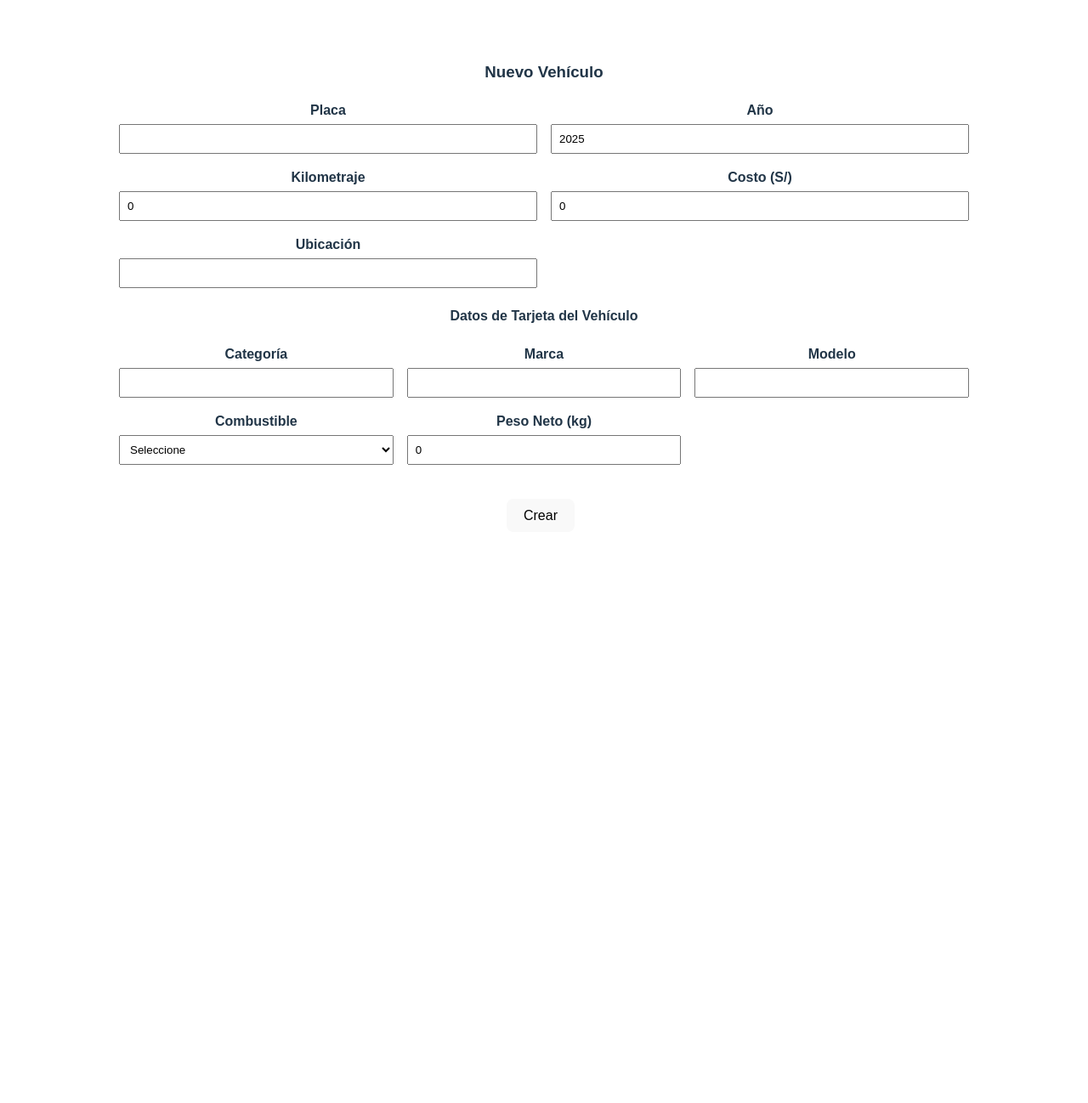
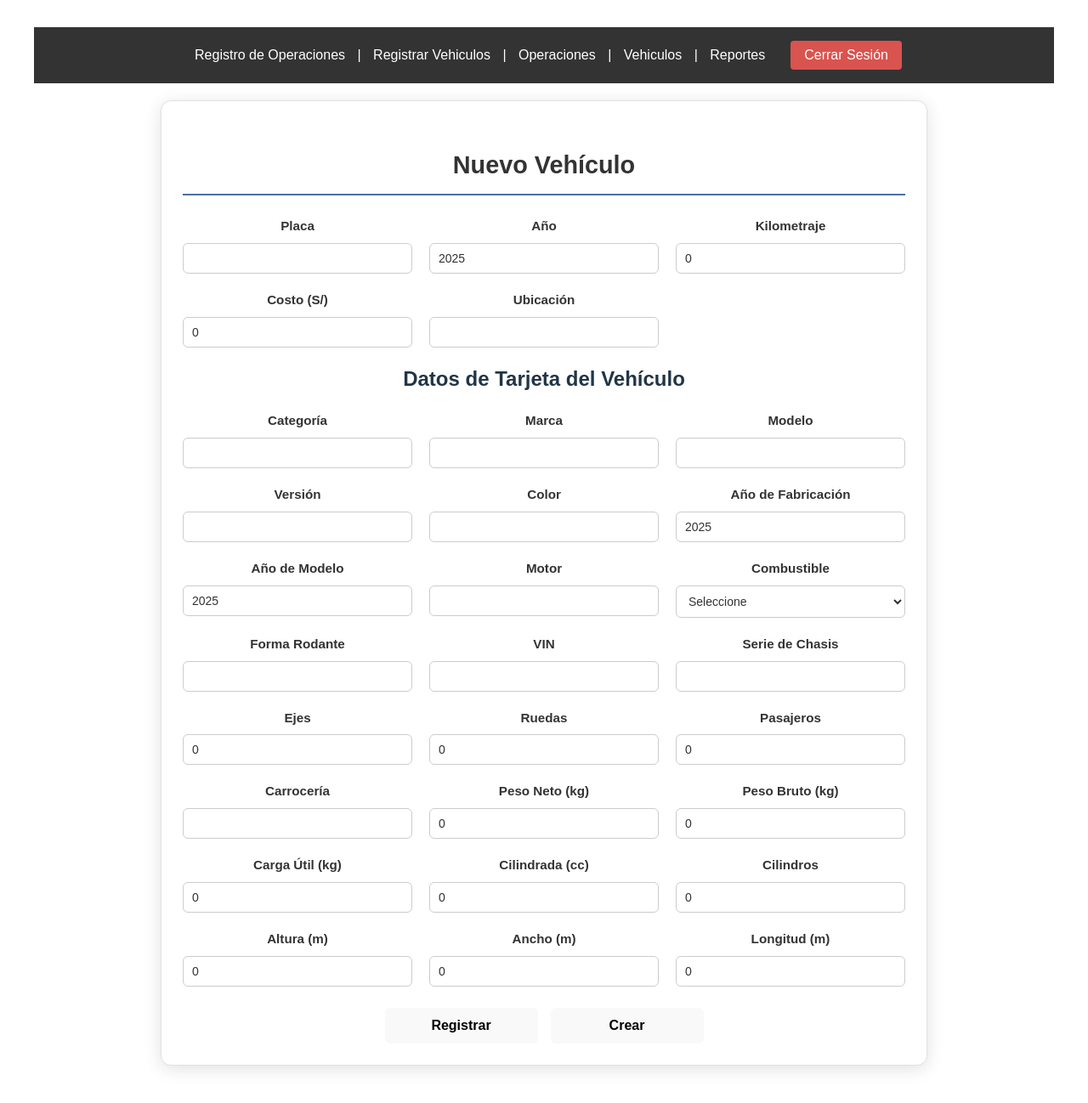
Before and after one commit to matzSoncco/gestor, a Vue app in the folder frontend/: page /vehiculo/new in a window 1280 px wide. Shown: the top 1298 px of the page at 85% size. Before the commit the page ends 864 px from the top, so only its background shows below. Built offline with nearby package versions, Linux system fonts and the light colour scheme.

Commit message:
prototipo para subida a producción para prueba del usuario

```diff
--- a/frontend/src/App.vue
+++ b/frontend/src/App.vue
@@ -1,8 +1,8 @@
 <template>
   <div id="app-container">
-    <header v-if="authStore.isAuthenticated">
+    <header v-if="!authStore.isAuthenticated"> <!-- cambiamos solamente para prueba del usuario -->
       <nav>
-        <router-link to="/">Inicio</router-link> |
+        <!-- router-link to="/">Inicio</router-link > |-->
         <router-link to="/ingreso-datos">Registro de Operaciones</router-link> |
         <router-link to="/registro-vehiculos">Registrar Vehiculos</router-link> |
         <router-link to="/operaciones">Operaciones</router-link> |
--- a/frontend/src/components/FormularioIngreso.vue
+++ b/frontend/src/components/FormularioIngreso.vue
@@ -7,7 +7,7 @@
       @close="mensajeGlobal = ''"
     />
     <form @submit.prevent="enviarFormulario" class="formulario-registro">
-      <h2 class="form-title">Registro de Operacion</h2>
+      <h3 class="form-title">Registro de Operacion</h3>
 
       <div class="form-grid">
         <div class="form-group">
@@ -27,6 +27,7 @@
             id="ruc_proveedor"
             v-model="formData.ruc_proveedor"
             placeholder="Ingrese RUC"
+            max="99999999999"
             required
           />
         </div>
@@ -369,7 +370,7 @@ import useMensajeGlobal from '../composables/useMensajeGlobal.js';
 
 const emits = defineEmits(['datos-enviados']);
 const listaVehiculos = ref([]);
-const { mensajeGlobal, tipoMensajeGlobal, mostrarMensaje } = useMensajeGlobal();
+const { mensajeGlobal, tipoMensajeGlobal } = useMensajeGlobal();
 
 onMounted(async () => {
   try {
--- a/frontend/src/components/FormularioVehiculo.vue
+++ b/frontend/src/components/FormularioVehiculo.vue
@@ -1,12 +1,13 @@
 <template>
-  <form @submit.prevent="onSubmit" class="form-vehiculo">
-    <h3>{{ isEdit ? 'Editar' : 'Nuevo' }} Vehículo</h3>
+  <div class="formulario-container">
+    <form @submit.prevent="onSubmit" class="formulario-registro">
+      <h3 class="form-title">{{ isEdit ? 'Editar' : 'Nuevo' }} Vehículo</h3>
 
       <!-- Bloque 2 columnas -->
-    <div class="grid-2">
+      <div class="form-grid">
         <div class="form-group">
           <label for="placa">Placa</label>
-        <input id="placa" v-model="form.placa" required />
+          <input id="placa" v-model="form.placa" required/>
         </div>
         <div class="form-group">
           <label for="anio">Año</label>
@@ -26,8 +27,8 @@
         </div>
       </div>
 
-    <h4>Datos de Tarjeta del Vehículo</h4>
-    <div class="grid-3">
+      <h2>Datos de Tarjeta del Vehículo</h2>
+      <div class="form-grid">
         <!-- Repite este patrón para cada campo -->
         <div class="form-group">
           <label for="categoria">Categoría</label>
@@ -41,7 +42,26 @@
           <label for="modelo">Modelo</label>
           <input id="modelo" v-model="form.modelo" required />
         </div>
-      <!-- … sigue con version, color, anio_fabricacion, anio_modelo, motor … -->
+        <div class="form-group">
+          <label for="version">Versión</label>
+          <input id="version" v-model="form.version" required />
+        </div>
+        <div class="form-group">
+          <label for="color">Color</label>
+          <input id="color" v-model="form.color" required />
+        </div>
+        <div class="form-group">
+          <label for="anio_fabricacion">Año de Fabricación</label>
+          <input id="anio_fabricacion" type="number" v-model.number="form.anio_fabricacion" required />
+        </div>
+        <div class="form-group">
+          <label for="anio_modelo">Año de Modelo</label>
+          <input id="anio_modelo" type="number" v-model.number="form.anio_modelo" required />
+        </div>
+        <div class="form-group">
+          <label for="motor">Motor</label>
+          <input id="motor" v-model="form.motor" required />
+        </div>
         <div class="form-group">
           <label for="combustible">Combustible</label>
           <select id="combustible" v-model="form.combustible" required>
@@ -51,17 +71,75 @@
             <option value="ELÉCTRICO">Eléctrico</option>
           </select>
         </div>
-      <!-- … resto de campos: forma_rodante, vin, serie_chasis, ejes, ruedas, pasajeros … -->
+        <div class="form-group">
+          <label for="forma_rodante">Forma Rodante</label>
+          <input id="forma_rodante" v-model="form.forma_rodante" required />
+        </div>
+        <div class="form-group">
+          <label for="vin">VIN</label>
+          <input id="vin" v-model="form.vin" required />
+        </div>
+        <div class="form-group">
+          <label for="serie_chasis">Serie de Chasis</label>
+          <input id="serie_chasis" v-model="form.serie_chasis" required />
+        </div>
+        <div class="form-group">
+          <label for="ejes">Ejes</label>
+          <input id="ejes" type="number" v-model.number="form.ejes" required />
+        </div>
+        <div class="form-group">
+          <label for="ruedas">Ruedas</label>
+          <input id="ruedas" type="number" v-model.number="form.ruedas" required />
+        </div>
+        <div class="form-group">
+          <label for="pasajeros">Pasajeros</label>
+          <input id="pasajeros" type="number" v-model.number="form.pasajeros" required />
+        </div>
+        <div class="form-group">
+          <label for="carroceria">Carrocería</label>
+          <input id="carroceria" v-model="form.carroceria" required />
+        </div>
         <div class="form-group">
           <label for="peso_neto">Peso Neto (kg)</label>
           <input id="peso_neto" type="number" v-model.number="form.peso_neto" step="0.001" required />
         </div>
-      <!-- … peso_bruto, carga_util, cilindrada, cilindros, altura, ancho, longitud … -->
+        <div class="form-group">
+          <label for="peso_bruto">Peso Bruto (kg)</label>
+          <input id="peso_bruto" type="number" v-model.number="form.peso_bruto" step="0.001" required />
+        </div>
+        <div class="form-group">
+          <label for="carga_util">Carga Útil (kg)</label>
+          <input id="carga_util" type="number" v-model.number="form.carga_util" step="0.001" required />
+        </div>
+        <div class="form-group">
+          <label for="cilindrada">Cilindrada (cc)</label>
+          <input id="cilindrada" type="number" v-model.number="form.cilindrada" step="0.001" required />
+        </div>
+        <div class="form-group">
+          <label for="cilindros">Cilindros</label>
+          <input id="cilindros" type="number" v-model.number="form.cilindros" required />
+        </div>
+        <div class="form-group">
+          <label for="altura">Altura (m)</label>
+          <input id="altura" type="number" v-model.number="form.altura" step="0.001" required />
+        </div>
+        <div class="form-group">
+          <label for="ancho">Ancho (m)</label>
+          <input id="ancho" type="number" v-model.number="form.ancho" step="0.001" required />
+        </div>
+        <div class="form-group">
+          <label for="longitud">Longitud (m)</label>
+          <input id="longitud" type="number" v-model.number="form.longitud" step="0.001" required />
+        </div>
       </div>
 
+      <div class="form-actions">
+        <button type="submit">{{ isEdit ? 'Actualizar' : 'Registrar' }}</button>
         <button type="submit">{{ isEdit ? 'Guardar' : 'Crear' }}</button>
         <button v-if="isEdit" type="button" @click="$emit('cancel')">Cancelar</button>
+      </div>
     </form>
+  </div>
 </template>
 
 <script setup>
@@ -122,12 +200,4 @@ const onSubmit = () => {
 };
 </script>
 
-<style scoped>
-.form-vehiculo { margin-bottom: 2rem; }
-.grid-2 { display: grid; grid-template-columns: repeat(2,1fr); gap: 1rem; }
-.grid-3 { display: grid; grid-template-columns: repeat(3,1fr); gap: 1rem; margin-bottom: 1.5rem; }
-.form-group { display: flex; flex-direction: column; }
-label { font-weight: 600; margin-bottom: .25rem; }
-input, select { padding: .5rem; }
-button { margin-top: 1rem; margin-right: .5rem; }
-</style>
+<style scoped src="../assets/styles/FormularioOperacion.css"></style>
--- a/frontend/src/routers/index.js
+++ b/frontend/src/routers/index.js
@@ -12,13 +12,14 @@ import ReportesView from '../views/ReportesView.vue'
 import FormularioVehiculo from '../components/FormularioVehiculo.vue'
 import VehiculosView from '../views/VehiculosView.vue'
 import VehiculoDetailView from '../views/VehiculoDetailView.vue'
+import RegistroVehiView from '../views/RegistroVehiView.vue'
 
 const routes = [
   {
     path: '/',
     name: 'Home',
     component: HomeView,
-    meta: { requiresAuth: true }, // Proteger esta ruta
+    meta: { requiresAuth: false }, // Proteger esta ruta
   },
   {
     path: '/login',
@@ -29,19 +30,19 @@ const routes = [
     path: '/ingreso-datos',
     name: 'IngresoDatos',
     component: IngresoDatosView,
-    meta: { requiresAuth: true },
+    meta: { requiresAuth: false },
   },
   {
     path: '/reportes',
     name: 'Reportes',
     component: ReportesView,
-    meta: { requiresAuth: true },
+    meta: { requiresAuth: false },
   },
   {
     path: '/registro-vehiculos',
     name: 'RegistroVehiculos',
-    component: FormularioVehiculo,
-    meta: { requiresAuth: true },
+    component: RegistroVehiView,
+    meta: { requiresAuth: false }, //cambiar luego a true si se requiere autenticación
   },
   {
     path: '/operaciones',
@@ -72,7 +73,7 @@ const routes = [
   {
     path: '/vehiculos/:id/edit',
     name: 'VehiculoEdit',
-    component: FormularioVehiculo
+    component: RegistroVehiView
   },
 
   // Puedes añadir una ruta catch-all para 404 si quieres
--- a/frontend/src/views/HomeView.vue
+++ b/frontend/src/views/HomeView.vue
@@ -1,5 +1,6 @@
 <template>
   <div class="home-view">
+    <!--
     <h1>Bienvenido a la Aplicación</h1>
     <p>
       Esta es la página principal. Desde aquí puedes navegar a las diferentes
@@ -16,6 +17,8 @@
         </li>
       </ul>
     </section>
+    -->
+    <h1>PAGINA DE INICIO EN CONSTRUCCIÓN 🙌</h1> <!-- mensaje para muestra para el usuario -->
   </div>
 </template>
 
--- a/frontend/src/views/LoginView.vue
+++ b/frontend/src/views/LoginView.vue
@@ -1,5 +1,5 @@
 <template>
-  <div class="login-container">
+  <!--div class="login-container">
     <h2>Iniciar Sesión</h2>
     <form @submit.prevent="handleSubmit">
       <div class="form-group">
@@ -17,7 +17,8 @@
         {{ loading ? 'Ingresando...' : 'Ingresar' }}
       </button>
     </form>
-  </div>
+  </div-->
+  <h1>LOGIN EN CONSTRUCCIÓN 👀, PRUEBE CON REGISTROS</h1>
 </template>
 
 <script setup>
--- /dev/null
+++ b/frontend/src/views/RegistroVehiView.vue
@@ -0,0 +1,22 @@
+<template>
+    <div class="ingreso-datos-view">
+        <h1>Registro de Vehículos</h1>
+        <p>Utiliza el formulario a continuación para registrar un vehículo.</p>
+
+        <section class="form-section">
+            <h2>Formulario de Registro de Vehículo</h2>
+            <FormularioVehiculo @save="handleSave" @cancel="handleCancel" />
+        </section>
+
+        <div v-if="mensajeGlobal" :class="['mensaje-global', tipoMensajeGlobal]">
+            {{ mensajeGlobal }}
+        </div>
+    </div>
+</template>
+
+<script setup>
+import FormularioVehiculo from '../components/FormularioVehiculo.vue';
+import { useVehiculos } from '../composables/useVehiculo';
+
+const { mensajeGlobal, tipoMensajeGlobal, handleSave, handleCancel } = useVehiculos();
+</script>
--- a/frontend/src/views/VehiculosView.vue
+++ b/frontend/src/views/VehiculosView.vue
@@ -1,7 +1,5 @@
 <template>
   <div>
-    <h1>Vehículos</h1>
-    <router-link :to="{ name: 'VehiculoNew' }">Crear Vehículo</router-link>
     <VehiculosTable />
   </div>
 </template>
```
Lines whose indentation alone changed are shown as unchanged.
